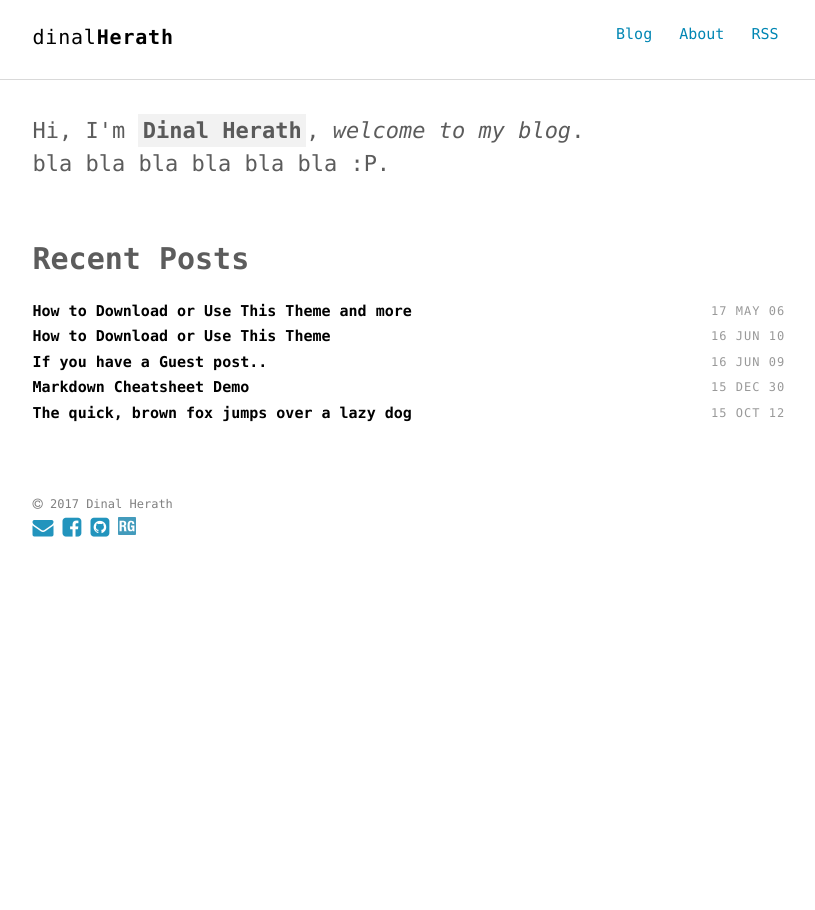
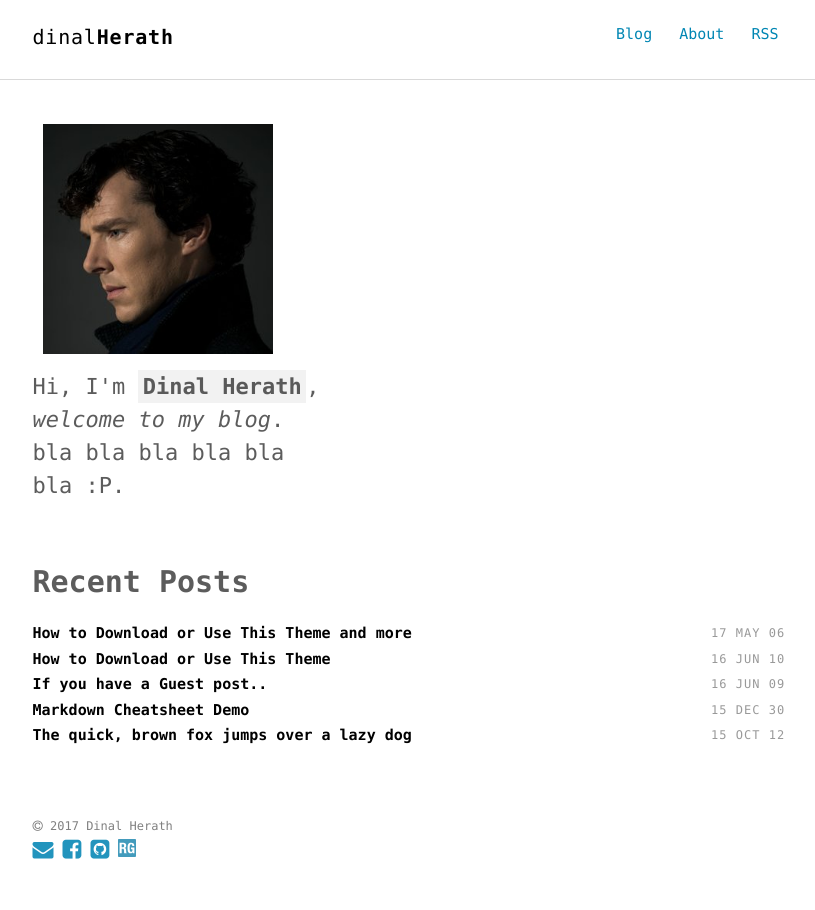
Before and after one commit to dherath/myWebsiteTheme, a Jekyll site: the page built from index.html, in a window 1280 px wide. Shown: the whole page, without its empty margins (230-1045 px from the left). Built offline with Jekyll 4.4.1, drawn with Linux system fonts in a browser that asks for light colours.

Commit message:
added image to intro.html - work in progress

```diff
--- a/_includes/intro.html
+++ b/_includes/intro.html
@@ -1,6 +1,11 @@
 <section class="intro">
   <div class="container">
-    <p class="lead">Hi, I'm <strong class="author-name" itemprop="name">{{ site.author.name }}</strong>, <em itemprop = "greeting">{{site.author.greeting}}</em><!--<em itemprop="jobTitle">{{ site.author.job }}</em>-->. <br>
-    {{ site.author.bio }}</p>
+    <div class="image-container" align="float:left;width:250px">
+      <img src=/assets/img/image.jpg style="width:250px;padding:10px">
+      <div class="lead-text-container">
+        <p class="lead" style="width:300px">Hi, I'm <strong class="author-name" itemprop="name">{{ site.author.name }}</strong>, <em itemprop = "greeting">{{site.author.greeting}}</em><!--<em itemprop="jobTitle">{{ site.author.job }}</em>-->. <br>
+        {{ site.author.bio }}</p>
+      </div>
+    </div>
   </div>
 </section>
```
